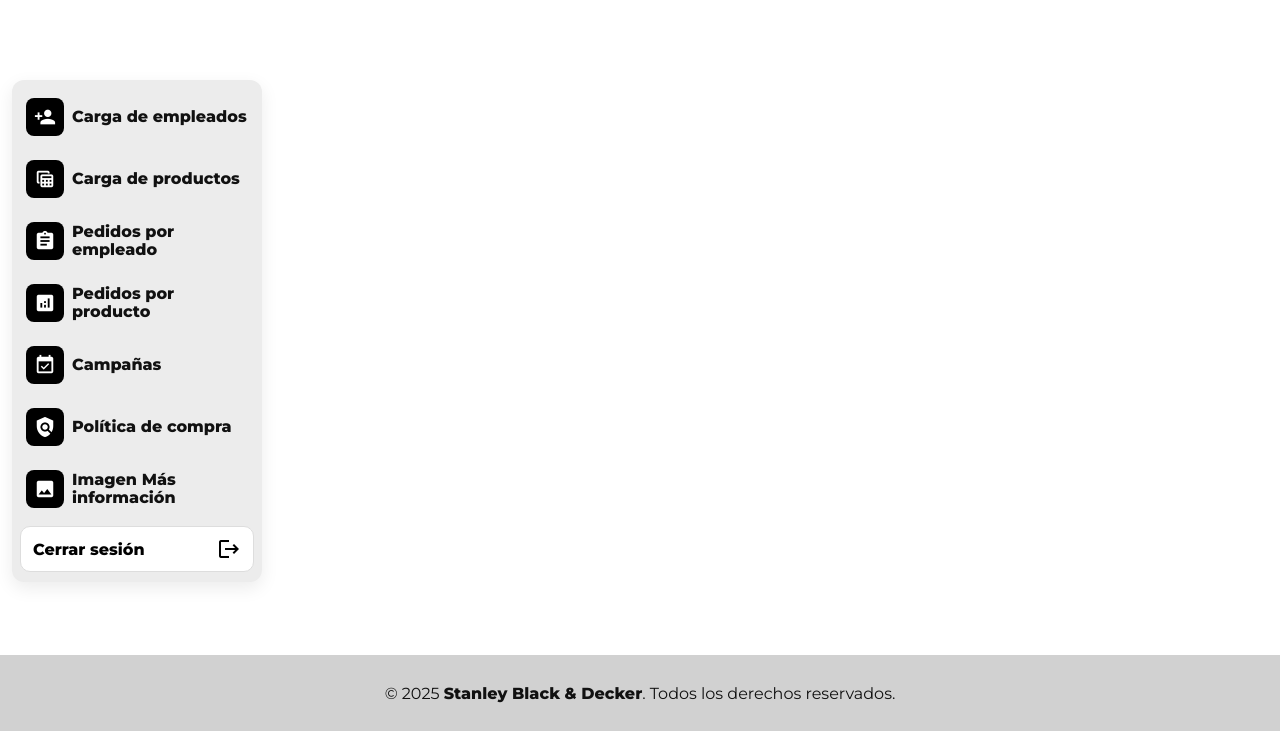
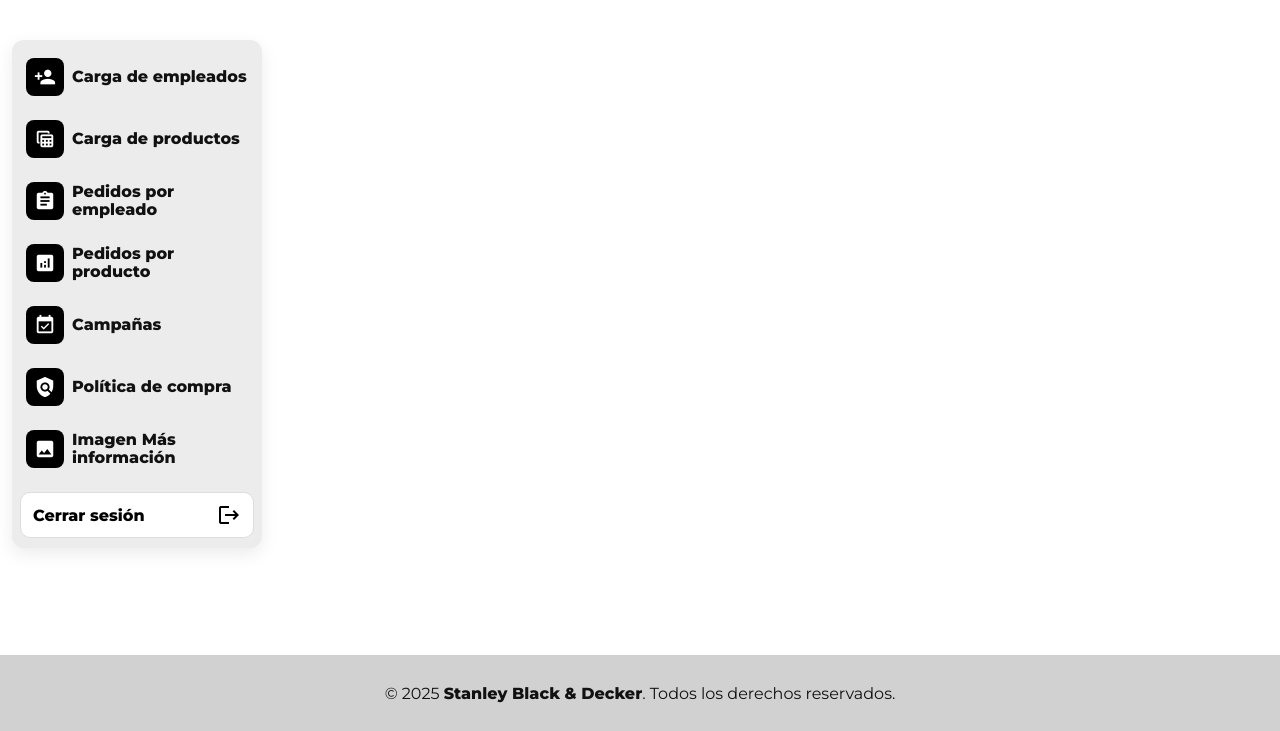
Before and after one commit to Marianavc02/Proyecto2, a Django app: page /administrador/base-admin/ in a window 1280 px wide. Shown: the part 69-800 px from the top of the page. Run offline with Django 5.2, Linux system fonts and the light colour scheme; the visitor is signed in with stand-in values (Sample User, id 1); data that the repository does not hold is empty; some libraries are stand-ins or nearby versions.

Commit message:
fix: redirigir vista base_admin a campañas por defecto y evitar pantalla vacía

```diff
--- a/administrador/templates/administrador/base_admin.html
+++ b/administrador/templates/administrador/base_admin.html
@@ -17,8 +17,8 @@
     grid-template-columns: var(--side-w) 1fr;
     gap: 18px;
     max-width: 1400px;
-    margin: 80px auto 32px; /* margen superior reducido */
-    padding: 0 12px 20px;
+    margin: 40px auto 80px;   /* antes 80px auto 32px → menos arriba, más abajo */
+    padding: 0 12px 40px;     /* más padding inferior para que el footer no tape */
     font-family: 'Montserrat', sans-serif;
   }
 
@@ -30,17 +30,17 @@
     display: flex;
     flex-direction: column;
     justify-content: flex-start;
-    padding: 10px 8px; /* más compacto */
+    padding: 10px 8px;
     height: fit-content;
     position: sticky;
-    top: 70px; /* se ajusta para pegar más a la navbar */
+    top: 50px;               /* antes 70px → lo subimos un poco */
     align-self: start;
   }
 
   .admin-menu {
     display: flex;
     flex-direction: column;
-    gap: 8px; /* menos espacio entre ítems */
+    gap: 8px;
   }
 
   .admin-item {
@@ -62,12 +62,20 @@
   .admin-item.disabled { opacity: .5; pointer-events: none; }
 
   .admin-ico {
-    width: 38px; height: 38px;
-    display: flex; align-items: center; justify-content: center;
-    background: #000; color: #fff; border-radius: 8px;
+    width: 38px;
+    height: 38px;
+    display: flex;
+    align-items: center;
+    justify-content: center;
+    background: #000;
+    color: #fff;
+    border-radius: 8px;
   }
 
-  .admin-ico .material-icons { color: #fff; font-size: 22px; }
+  .admin-ico .material-icons {
+    color: #fff;
+    font-size: 22px;
+  }
 
   /* === Cerrar sesión === */
   .admin-logout {
@@ -81,7 +89,7 @@
     text-decoration: none;
     color: #000;
     border: 1px solid #ddd;
-    margin-top: 10px; /* reducido */
+    margin-top: 16px;
   }
 
   .admin-logout:hover {
@@ -89,13 +97,16 @@
     color: #000;
   }
 
-  .admin-content { min-width: 0; }
+  .admin-content {
+    min-width: 0;
+  }
 
   /* === RESPONSIVE === */
   @media (max-width: 1024px) {
     .admin-shell {
       grid-template-columns: 1fr;
-      margin-top: 70px;
+      margin-top: 50px;      /* también un poco menos en móvil */
+      margin-bottom: 90px;   /* más espacio para el footer */
     }
 
     .admin-side {
@@ -140,37 +151,44 @@
 <div class="admin-shell">
   <aside class="admin-side">
     <nav class="admin-menu">
-      <a class="admin-item {% if request.resolver_match.url_name == 'importar_empleados' %}active{% endif %}" href="{% url 'importar_empleados' %}">
+      <a class="admin-item {% if request.resolver_match.url_name == 'importar_empleados' %}active{% endif %}"
+         href="{% url 'importar_empleados' %}">
         <div class="admin-ico"><span class="material-icons">person_add</span></div>
         <div>Carga de empleados</div>
       </a>
 
-      <a class="admin-item {% if request.resolver_match.url_name == 'cargar_excel' %}active{% endif %}" href="{% url 'cargar_excel' %}">
+      <a class="admin-item {% if request.resolver_match.url_name == 'cargar_excel' %}active{% endif %}"
+         href="{% url 'cargar_excel' %}">
         <div class="admin-ico"><span class="material-icons">table_view</span></div>
         <div>Carga de productos</div>
       </a>
 
-      <a class="admin-item {% if request.resolver_match.url_name == 'lista_empleados_reporte' %}active{% endif %}" href="{% url 'administrador:lista_empleados_reporte' %}">
+      <a class="admin-item {% if request.resolver_match.url_name == 'lista_empleados_reporte' %}active{% endif %}"
+         href="{% url 'administrador:lista_empleados_reporte' %}">
         <div class="admin-ico"><span class="material-icons">assignment</span></div>
         <div>Pedidos por empleado</div>
       </a>
 
-      <a class="admin-item {% if request.resolver_match.url_name == 'reporte_pedidos' %}active{% endif %}" href="{% url 'administrador:reporte_pedidos' %}">
+      <a class="admin-item {% if request.resolver_match.url_name == 'reporte_pedidos' %}active{% endif %}"
+         href="{% url 'administrador:reporte_pedidos' %}">
         <div class="admin-ico"><span class="material-icons">analytics</span></div>
         <div>Pedidos por producto</div>
       </a>
 
-      <a class="admin-item {% if request.resolver_match.url_name == 'programar_fechas' %}active{% endif %}" href="{% url 'administrador:programar_fechas' %}">
+      <a class="admin-item {% if request.resolver_match.url_name == 'programar_fechas' %}active{% endif %}"
+         href="{% url 'administrador:programar_fechas' %}">
         <div class="admin-ico"><span class="material-icons">event_available</span></div>
         <div>Campañas</div>
       </a>
 
-      <a class="admin-item {% if request.resolver_match.url_name == 'editar_politica_compra' %}active{% endif %}" href="{% url 'administrador:editar_politica_compra' %}">
+      <a class="admin-item {% if request.resolver_match.url_name == 'editar_politica_compra' %}active{% endif %}"
+         href="{% url 'administrador:editar_politica_compra' %}">
         <div class="admin-ico"><span class="material-icons">policy</span></div>
         <div>Política de compra</div>
       </a>
 
-      <a class="admin-item {% if request.resolver_match.url_name == 'editar_masinfo' %}active{% endif %}" href="{% url 'administrador:editar_masinfo' %}">
+      <a class="admin-item {% if request.resolver_match.url_name == 'editar_masinfo' %}active{% endif %}"
+         href="{% url 'administrador:editar_masinfo' %}">
         <div class="admin-ico"><span class="material-icons">image</span></div>
         <div>Imagen Más información</div>
       </a>
--- a/administrador/urls.py
+++ b/administrador/urls.py
@@ -5,6 +5,7 @@ from . import views
 app_name = "administrador"
 
 urlpatterns = [
+    path('base_admin/', views.base_admin_redirect, name='base_admin'),
     path("base-admin/", views.base_admin, name="base_admin"),
     path("fechas/", views.programar_fechas, name="programar_fechas"),
     path("estado/", views.estado_campania, name="estado_campania"),
--- a/administrador/views.py
+++ b/administrador/views.py
@@ -972,3 +972,7 @@ def editar_masinfo(request):
     else:
         form = MasInfoForm(instance=obj)
     return render(request, "administrador/editar_masinfo.html", {"form": form, "masinfo": obj})
+
+
+def base_admin_redirect(request):
+    return redirect('administrador:programar_fechas')
--- a/templates/base.html
+++ b/templates/base.html
@@ -137,7 +137,7 @@
             <div style="margin-bottom:8px; font-weight:600; word-break:break-all;">{{ user.email }}</div>
             <ul style="list-style:none; margin:0; padding:0; display:flex; flex-direction:column; gap:6px;">
               {% if user.is_staff %}
-                <li><a href="{% url 'administrador:base_admin' %}" style="text-decoration:none; color:#111;">Funciones admin</a></li>
+                <li><a href="{% url 'administrador:programar_fechas' %}" style="text-decoration:none; color:#111;">Funciones admin</a></li>
               {% endif %}
               <li><a href="{% url 'logout' %}" style="text-decoration:none; color:#c00;">Cerrar sesión</a></li>
             </ul>
```
